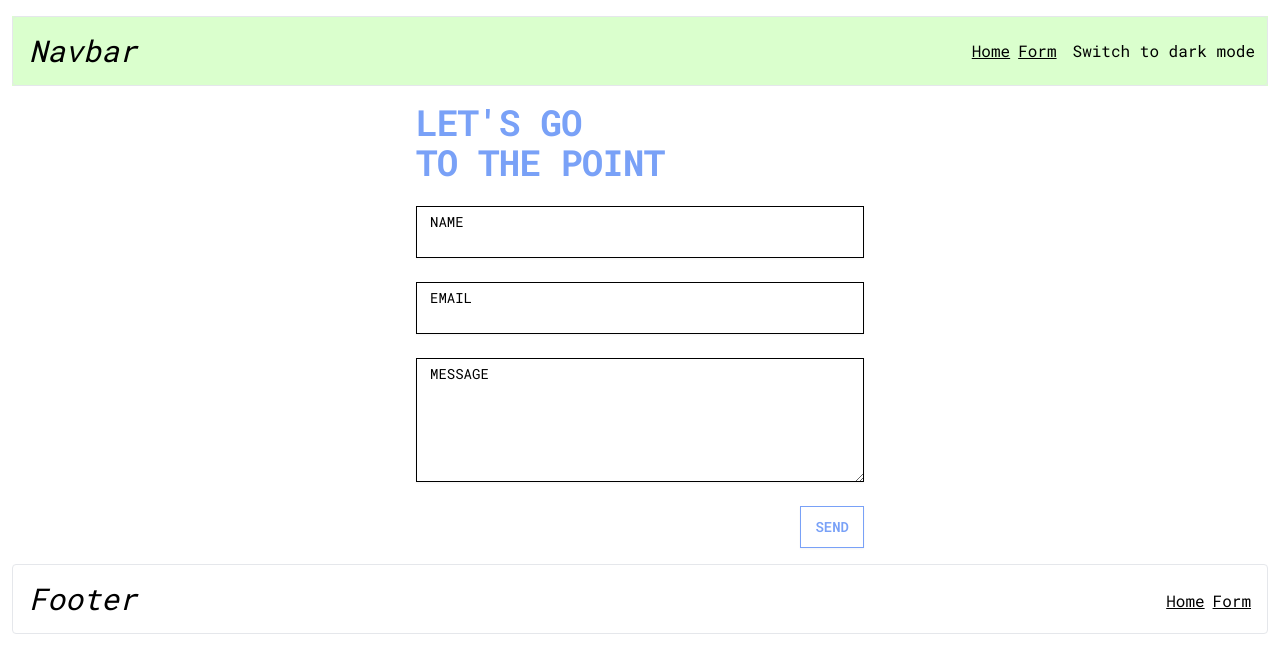
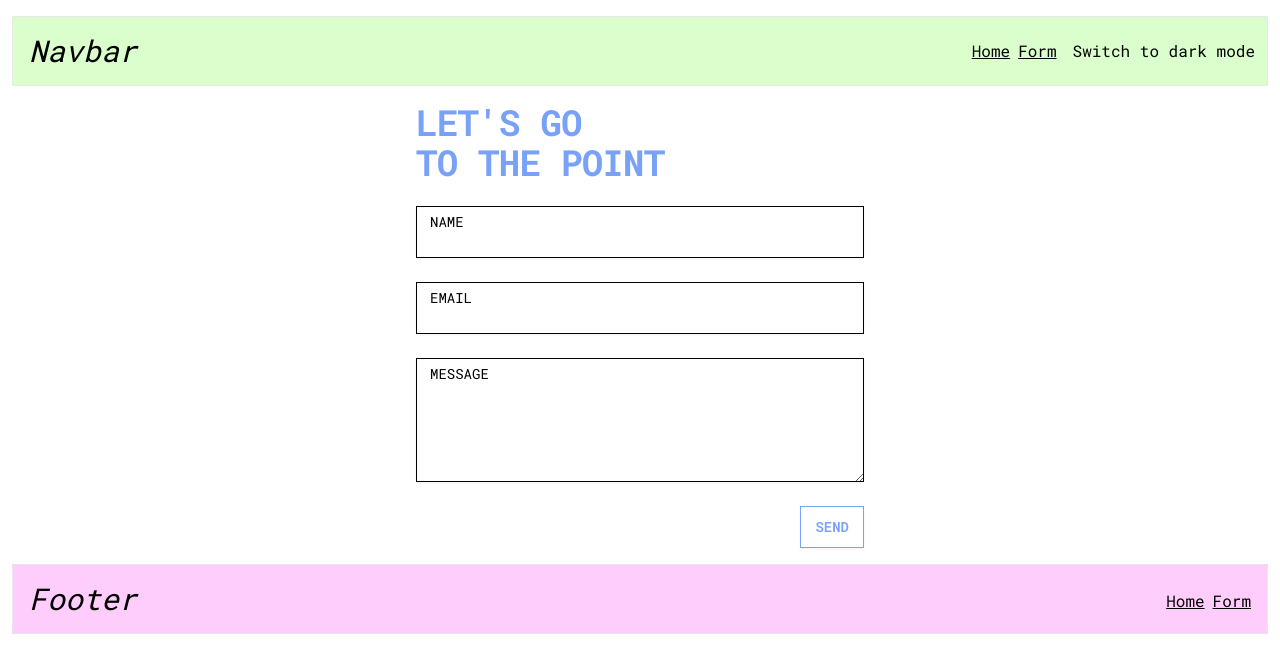
Before and after one commit to lisandrojm/portfolio-start-running, a Next.js app: page /form in a window 1280 px wide. Shown: the top 672 px of the page. Built offline with nearby package versions, Linux system fonts and the light colour scheme.

Commit message:
refactoring

```diff
--- a/src/app/_components/Footer.tsx
+++ b/src/app/_components/Footer.tsx
@@ -5,7 +5,7 @@ import styles from '@/_styles/_components/Footer.module.css';
 
 export default function Footer() {
   return (
-    <footer className={`${styles.navbar} m-3`}>
+    <footer className={`${styles.footer} m-3`}>
       <div className="border rounded p-3 my-4 flex justify-between items-end">
         <h1 className="m-1 tertiary__font italic text-3xl">Footer</h1>
         <ul className="flex">
```
